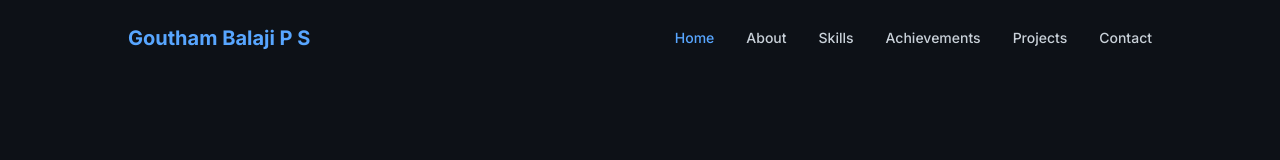
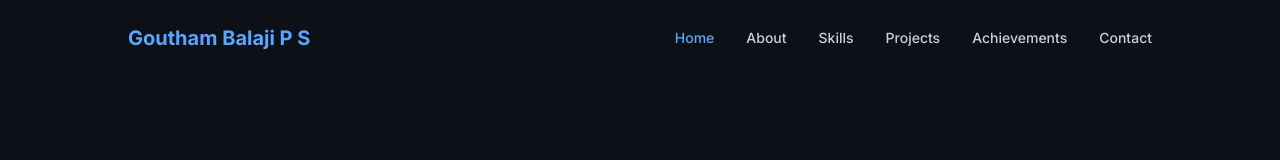
Before and after one commit to Gouthambalaji03/Goutham-Balaji-P-S-Portfolio, a React (Vite) app: page / in a window 1280 px wide. Shown: the top 160 px of the page. Built offline with nearby package versions, Linux system fonts and the light colour scheme.

Commit message:
Reorder components and update navigation links to include Achievements section

```diff
--- a/src/App.jsx
+++ b/src/App.jsx
@@ -61,8 +61,8 @@ function App() {
           <Hero />
           <About />
           <Skills />
+          <Projects />
           <Certifications />
-          <Projects />
           <Contact />
         </main>
         <Footer />
--- a/src/components/Footer.jsx
+++ b/src/components/Footer.jsx
@@ -11,8 +11,8 @@ const Footer = () => {
     { name: 'Home', href: '#home' },
     { name: 'About', href: '#about' },
     { name: 'Skills', href: '#skills' },
+    { name: 'Projects', href: '#projects' },
     { name: 'Achievements', href: '#certifications' },
-    { name: 'Projects', href: '#projects' },
     { name: 'Contact', href: '#contact' },
   ];
 
--- a/src/components/Navbar.jsx
+++ b/src/components/Navbar.jsx
@@ -5,8 +5,8 @@ const navLinks = [
   { name: 'Home', href: '#home' },
   { name: 'About', href: '#about' },
   { name: 'Skills', href: '#skills' },
+  { name: 'Projects', href: '#projects' },
   { name: 'Achievements', href: '#certifications' },
-  { name: 'Projects', href: '#projects' },
   { name: 'Contact', href: '#contact' },
 ];
 
```
